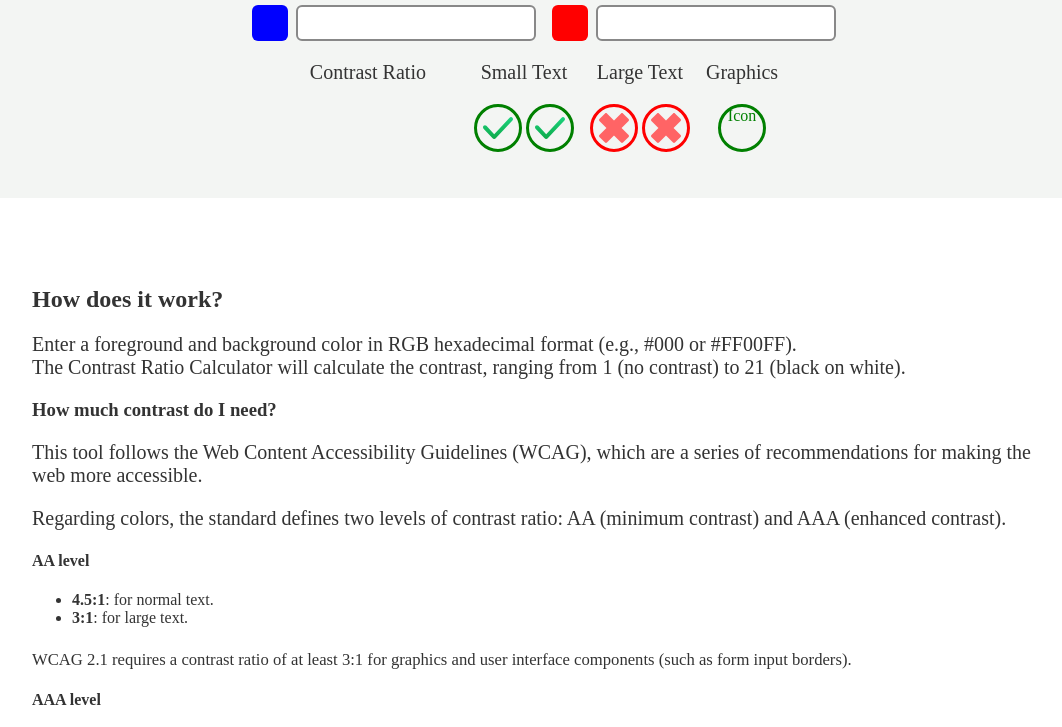
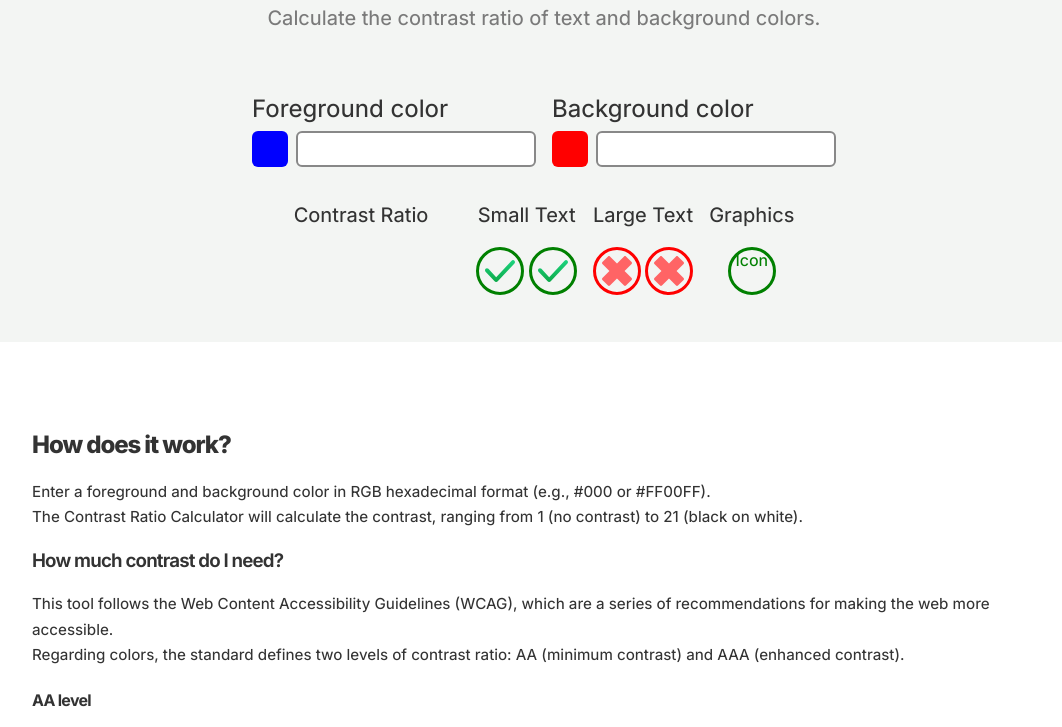
Before and after one commit to jdwilkin4/contrast-ratio-repo, a website: page index.html in a window 1280 px wide. Shown: the part 147-874 px from the top of the page, without its empty margins (96-1158 px from the left). Drawn offline with Linux system fonts and the light colour scheme.

Commit message:
style: applied some font styles

```diff
--- a/index.html
+++ b/index.html
@@ -16,6 +16,9 @@
       <section class="primary">
         <div class="container">
           <h1 class="page-title">Contrast Ratio Calculator</h1>
+          <p class="description">
+            Calculate the contrast ratio of text and background colors.
+          </p>
           <div class="inputs-row">
             <div class="input-fields">
               <div>
@@ -55,33 +58,88 @@
               <div>
                 <p>Small Text</p>
                 <div class="pass">
-                  <svg xmlns="http://www.w3.org/2000/svg" xmlns:xlink="http://www.w3.org/1999/xlink" width="30px" height="" viewBox="0 -4 30 30" version="1.1">
+                  <svg
+                    xmlns="http://www.w3.org/2000/svg"
+                    xmlns:xlink="http://www.w3.org/1999/xlink"
+                    width="30px"
+                    height=""
+                    viewBox="0 -4 30 30"
+                    version="1.1"
+                  >
                     <defs>
-                      <linearGradient x1="50%" y1="0%" x2="50%" y2="100%" id="linearGradient-1">
-                          <stop stop-color="#1DD47F" offset="0%"/>
-                          <stop stop-color="#0DA949" offset="100%"/>
+                      <linearGradient
+                        x1="50%"
+                        y1="0%"
+                        x2="50%"
+                        y2="100%"
+                        id="linearGradient-1"
+                      >
+                        <stop stop-color="#1DD47F" offset="0%" />
+                        <stop stop-color="#0DA949" offset="100%" />
                       </linearGradient>
                     </defs>
-                  <g id="icons" stroke="none" stroke-width="1" fill="none" fill-rule="evenodd">
-                      <g id="ui-gambling-website-lined-icnos-casinoshunter" transform="translate(-735.000000, -1911.000000)" fill="url(#linearGradient-1)" fill-rule="nonzero">
+                    <g
+                      id="icons"
+                      stroke="none"
+                      stroke-width="1"
+                      fill="none"
+                      fill-rule="evenodd"
+                    >
+                      <g
+                        id="ui-gambling-website-lined-icnos-casinoshunter"
+                        transform="translate(-735.000000, -1911.000000)"
+                        fill="url(#linearGradient-1)"
+                        fill-rule="nonzero"
+                      >
                         <g id="4" transform="translate(50.000000, 1871.000000)">
-                              <path d="M714.442949,40.6265241 C715.185684,41.4224314 715.185684,42.6860985 714.442949,43.4820059 L697.746773,61.3734759 C697.314529,61.8366655 696.704235,62.0580167 696.097259,61.9870953 C695.539848,62.0082805 694.995328,61.7852625 694.600813,61.3625035 L685.557051,51.6712906 C684.814316,50.8753832 684.814316,49.6117161 685.557051,48.8158087 C686.336607,47.9804433 687.631056,47.9804433 688.410591,48.8157854 L696.178719,57.1395081 L711.589388,40.6265241 C712.368944,39.7911586 713.663393,39.7911586 714.442949,40.6265241 Z" id="check"/>
+                          <path
+                            d="M714.442949,40.6265241 C715.185684,41.4224314 715.185684,42.6860985 714.442949,43.4820059 L697.746773,61.3734759 C697.314529,61.8366655 696.704235,62.0580167 696.097259,61.9870953 C695.539848,62.0082805 694.995328,61.7852625 694.600813,61.3625035 L685.557051,51.6712906 C684.814316,50.8753832 684.814316,49.6117161 685.557051,48.8158087 C686.336607,47.9804433 687.631056,47.9804433 688.410591,48.8157854 L696.178719,57.1395081 L711.589388,40.6265241 C712.368944,39.7911586 713.663393,39.7911586 714.442949,40.6265241 Z"
+                            id="check"
+                          />
                         </g>
                       </g>
                     </g>
                   </svg>
                 </div>
-                <div class="pass"><svg xmlns="http://www.w3.org/2000/svg" xmlns:xlink="http://www.w3.org/1999/xlink" width="30px" height="" viewBox="0 -4 30 30" version="1.1">
+                <div class="pass">
+                  <svg
+                    xmlns="http://www.w3.org/2000/svg"
+                    xmlns:xlink="http://www.w3.org/1999/xlink"
+                    width="30px"
+                    height=""
+                    viewBox="0 -4 30 30"
+                    version="1.1"
+                  >
                     <defs>
-                      <linearGradient x1="50%" y1="0%" x2="50%" y2="100%" id="linearGradient-1">
-                          <stop stop-color="#1DD47F" offset="0%"/>
-                          <stop stop-color="#0DA949" offset="100%"/>
+                      <linearGradient
+                        x1="50%"
+                        y1="0%"
+                        x2="50%"
+                        y2="100%"
+                        id="linearGradient-1"
+                      >
+                        <stop stop-color="#1DD47F" offset="0%" />
+                        <stop stop-color="#0DA949" offset="100%" />
                       </linearGradient>
                     </defs>
-                  <g id="icons" stroke="none" stroke-width="1" fill="none" fill-rule="evenodd">
-                      <g id="ui-gambling-website-lined-icnos-casinoshunter" transform="translate(-735.000000, -1911.000000)" fill="url(#linearGradient-1)" fill-rule="nonzero">
+                    <g
+                      id="icons"
+                      stroke="none"
+                      stroke-width="1"
+                      fill="none"
+                      fill-rule="evenodd"
+                    >
+                      <g
+                        id="ui-gambling-website-lined-icnos-casinoshunter"
+                        transform="translate(-735.000000, -1911.000000)"
+                        fill="url(#linearGradient-1)"
+                        fill-rule="nonzero"
+                      >
                         <g id="4" transform="translate(50.000000, 1871.000000)">
-                              <path d="M714.442949,40.6265241 C715.185684,41.4224314 715.185684,42.6860985 714.442949,43.4820059 L697.746773,61.3734759 C697.314529,61.8366655 696.704235,62.0580167 696.097259,61.9870953 C695.539848,62.0082805 694.995328,61.7852625 694.600813,61.3625035 L685.557051,51.6712906 C684.814316,50.8753832 684.814316,49.6117161 685.557051,48.8158087 C686.336607,47.9804433 687.631056,47.9804433 688.410591,48.8157854 L696.178719,57.1395081 L711.589388,40.6265241 C712.368944,39.7911586 713.663393,39.7911586 714.442949,40.6265241 Z" id="check"/>
+                          <path
+                            d="M714.442949,40.6265241 C715.185684,41.4224314 715.185684,42.6860985 714.442949,43.4820059 L697.746773,61.3734759 C697.314529,61.8366655 696.704235,62.0580167 696.097259,61.9870953 C695.539848,62.0082805 694.995328,61.7852625 694.600813,61.3625035 L685.557051,51.6712906 C684.814316,50.8753832 684.814316,49.6117161 685.557051,48.8158087 C686.336607,47.9804433 687.631056,47.9804433 688.410591,48.8157854 L696.178719,57.1395081 L711.589388,40.6265241 C712.368944,39.7911586 713.663393,39.7911586 714.442949,40.6265241 Z"
+                            id="check"
+                          />
                         </g>
                       </g>
                     </g>
@@ -93,13 +151,39 @@
               <div>
                 <p>Large Text</p>
                 <div class="fail">
-                  <svg xmlns="http://www.w3.org/2000/svg" xmlns:xlink="http://www.w3.org/1999/xlink" version="1.1" id="Layer_1" width="30px" height="auto" viewBox="0 0 511.999 511.999" style="enable-background:new 0 0 511.999 511.999;" xml:space="preserve">
-                  <path style="fill:#FF6465;" d="M384.955,256l120.28-120.28c9.019-9.019,9.019-23.642,0-32.66L408.94,6.765  c-9.019-9.019-23.642-9.019-32.66,0l-120.28,120.28L135.718,6.765c-9.019-9.019-23.642-9.019-32.66,0L6.764,103.058  c-9.019,9.019-9.019,23.642,0,32.66l120.28,120.28L6.764,376.28c-9.019,9.019-9.019,23.642,0,32.66l96.295,96.294  c9.019,9.019,23.642,9.019,32.66,0l120.28-120.28l120.28,120.28c9.019,9.019,23.642,9.019,32.66,0l96.295-96.294  c9.019-9.019,9.019-23.642,0-32.66L384.955,256z"/>
+                  <svg
+                    xmlns="http://www.w3.org/2000/svg"
+                    xmlns:xlink="http://www.w3.org/1999/xlink"
+                    version="1.1"
+                    id="Layer_1"
+                    width="30px"
+                    height="auto"
+                    viewBox="0 0 511.999 511.999"
+                    style="enable-background: new 0 0 511.999 511.999"
+                    xml:space="preserve"
+                  >
+                    <path
+                      style="fill: #ff6465"
+                      d="M384.955,256l120.28-120.28c9.019-9.019,9.019-23.642,0-32.66L408.94,6.765  c-9.019-9.019-23.642-9.019-32.66,0l-120.28,120.28L135.718,6.765c-9.019-9.019-23.642-9.019-32.66,0L6.764,103.058  c-9.019,9.019-9.019,23.642,0,32.66l120.28,120.28L6.764,376.28c-9.019,9.019-9.019,23.642,0,32.66l96.295,96.294  c9.019,9.019,23.642,9.019,32.66,0l120.28-120.28l120.28,120.28c9.019,9.019,23.642,9.019,32.66,0l96.295-96.294  c9.019-9.019,9.019-23.642,0-32.66L384.955,256z"
+                    />
                   </svg>
                 </div>
                 <div class="fail">
-                  <svg xmlns="http://www.w3.org/2000/svg" xmlns:xlink="http://www.w3.org/1999/xlink" version="1.1" id="Layer_1" width="30px" height="auto" viewBox="0 0 511.999 511.999" style="enable-background:new 0 0 511.999 511.999;" xml:space="preserve">
-                  <path style="fill:#FF6465;" d="M384.955,256l120.28-120.28c9.019-9.019,9.019-23.642,0-32.66L408.94,6.765  c-9.019-9.019-23.642-9.019-32.66,0l-120.28,120.28L135.718,6.765c-9.019-9.019-23.642-9.019-32.66,0L6.764,103.058  c-9.019,9.019-9.019,23.642,0,32.66l120.28,120.28L6.764,376.28c-9.019,9.019-9.019,23.642,0,32.66l96.295,96.294  c9.019,9.019,23.642,9.019,32.66,0l120.28-120.28l120.28,120.28c9.019,9.019,23.642,9.019,32.66,0l96.295-96.294  c9.019-9.019,9.019-23.642,0-32.66L384.955,256z"/>
+                  <svg
+                    xmlns="http://www.w3.org/2000/svg"
+                    xmlns:xlink="http://www.w3.org/1999/xlink"
+                    version="1.1"
+                    id="Layer_1"
+                    width="30px"
+                    height="auto"
+                    viewBox="0 0 511.999 511.999"
+                    style="enable-background: new 0 0 511.999 511.999"
+                    xml:space="preserve"
+                  >
+                    <path
+                      style="fill: #ff6465"
+                      d="M384.955,256l120.28-120.28c9.019-9.019,9.019-23.642,0-32.66L408.94,6.765  c-9.019-9.019-23.642-9.019-32.66,0l-120.28,120.28L135.718,6.765c-9.019-9.019-23.642-9.019-32.66,0L6.764,103.058  c-9.019,9.019-9.019,23.642,0,32.66l120.28,120.28L6.764,376.28c-9.019,9.019-9.019,23.642,0,32.66l96.295,96.294  c9.019,9.019,23.642,9.019,32.66,0l120.28-120.28l120.28,120.28c9.019,9.019,23.642,9.019,32.66,0l96.295-96.294  c9.019-9.019,9.019-23.642,0-32.66L384.955,256z"
+                    />
                   </svg>
                 </div>
               </div>
@@ -129,8 +213,7 @@
             This tool follows the Web Content Accessibility Guidelines (WCAG),
             which are a series of recommendations for making the web more
             accessible.
-          </p>
-          <p>
+            <br />
             Regarding colors, the standard defines two levels of contrast ratio:
             AA (minimum contrast) and AAA (enhanced contrast).
           </p>
--- a/styles.css
+++ b/styles.css
@@ -1,3 +1,5 @@
+@import url("https://fonts.googleapis.com/css2?family=Inter:wght@400;500;800;900&display=swap");
+
 *,
 *::before,
 *::after {
@@ -15,10 +17,19 @@
 }
 
 body {
+  font-family: "Inter", sans-serif;
+  font-variation-settings: "wght" 450;
   font-size: 1rem;
   margin: 0;
   padding: 0;
   color: var(--text-primary);
+}
+
+h1,
+h2,
+h3,
+h4 {
+  letter-spacing: -0.045em;
 }
 
 section {
@@ -60,6 +71,13 @@ footer p {
 
 .page-title {
   font-size: 2rem;
+  font-variation-settings: "wght" 900;
+  text-align: center;
+  margin: 4rem 0 1.8rem 0;
+}
+
+.description {
+  color: #7a7a7a;
   text-align: center;
 }
 
@@ -76,6 +94,7 @@ footer p {
   align-items: center;
   justify-content: center;
   gap: 1rem;
+  margin: 4rem 0 1rem 0;
 }
 
 .result-row {
@@ -151,9 +170,39 @@ footer p {
   color: var(--fail-border);
 }
 
+.secondary .container h2 {
+  font-variation-settings: "wght" 800;
+}
+
+.secondary .container h3 {
+  font-variation-settings: "wght" 650;
+}
+
+.secondary .container h4 {
+  font-variation-settings: "wght" 700;
+}
+
+.secondary .container p {
+  font-size: 0.95rem;
+  line-height: 1.7em;
+}
+
+.secondary .container ul > li {
+  font-size: 0.95rem;
+  line-height: 1.7em;
+}
+
+strong {
+  font-variation-settings: "wght" 700;
+}
+
+small {
+  font-size: 0.9em;
+}
+
 @media (min-width: 601px) {
   .page-title {
-    font-size: 2.5rem;
+    font-size: 2.9rem;
   }
 
   .result-row {
```
Lines whose indentation alone changed are shown as unchanged.
